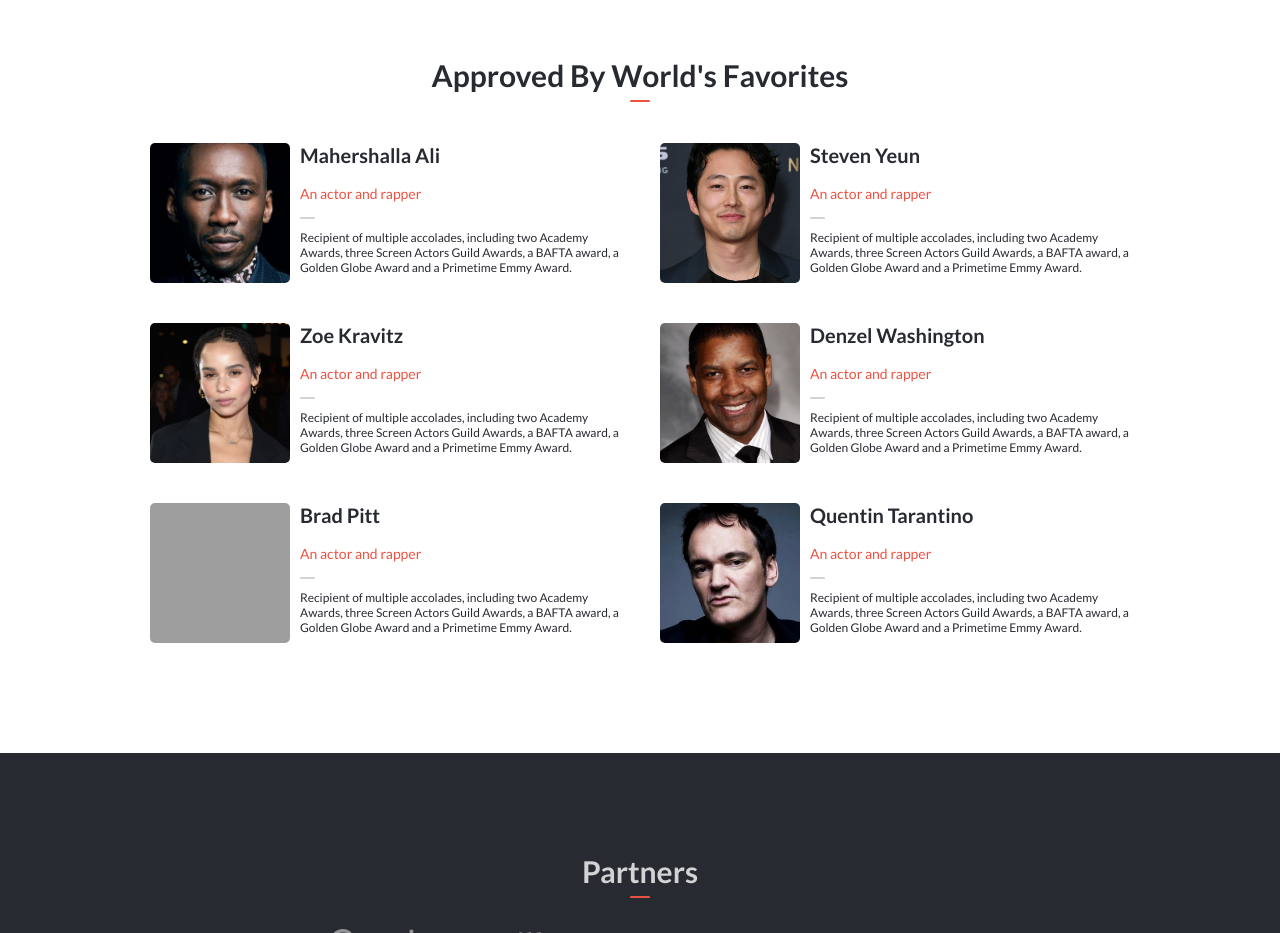
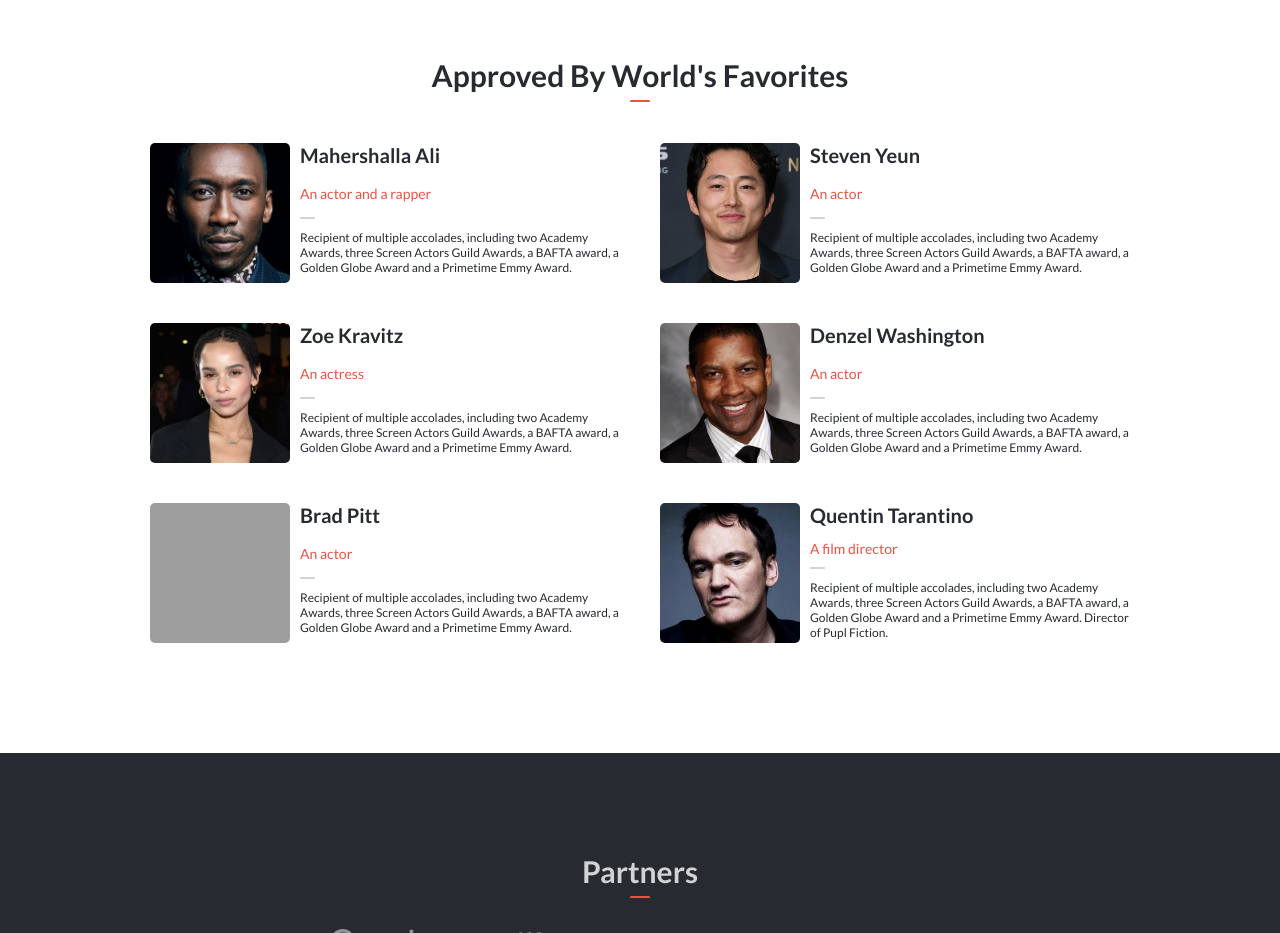
Before and after one commit to anuarshaidenov/LDN-film-fest, a website with bundled scripts: page docs/index.html in a window 1280 px wide. Shown: the part 1400-2333 px from the top of the page. Built offline with nearby package versions, Linux system fonts and the light colour scheme; grey boxes are pictures that could not be loaded; a web font is replaced by a local one.

Commit message:
Display creatives data dynamically

```diff
--- a/docs/index.html
+++ b/docs/index.html
@@ -147,92 +147,7 @@
       <section class="section-creatives">
         <div class="container">
           <h2 class="section-title">Approved by world's favorites</h2>
-          <ul class="creatives-list">
-            <li class="creative-card">
-              <img
-                src="./images/mahershalla.png"
-                alt="Mahershalla Ali picture"
-                class="creative-card__img"
-              />
-              <h3 class="creative-card__name">Mahershalla Ali</h3>
-              <p class="creative-card__role">An actor and rapper</p>
-              <p class="creative-card__description">
-                Recipient of multiple accolades, including two Academy Awards,
-                three Screen Actors Guild Awards, a BAFTA award, a Golden Globe
-                Award and a Primetime Emmy Award.
-              </p>
-            </li>
-            <li class="creative-card">
-              <img
-                src="./images/steven.jpeg"
-                alt="Steven Yeun picture"
-                class="creative-card__img"
-              />
-              <h3 class="creative-card__name">Steven Yeun</h3>
-              <p class="creative-card__role">An actor and rapper</p>
-              <p class="creative-card__description">
-                Recipient of multiple accolades, including two Academy Awards,
-                three Screen Actors Guild Awards, a BAFTA award, a Golden Globe
-                Award and a Primetime Emmy Award.
-              </p>
-            </li>
-            <li class="creative-card">
-              <img
-                src="./images/zoe-kravitz.jpeg"
-                alt="Zoe Kravitz picture"
-                class="creative-card__img"
-              />
-              <h3 class="creative-card__name">Zoe Kravitz</h3>
-              <p class="creative-card__role">An actor and rapper</p>
-              <p class="creative-card__description">
-                Recipient of multiple accolades, including two Academy Awards,
-                three Screen Actors Guild Awards, a BAFTA award, a Golden Globe
-                Award and a Primetime Emmy Award.
-              </p>
-            </li>
-            <li class="creative-card">
-              <img
-                src="./images/denzel.jpeg"
-                alt="Denzel Washington picture"
-                class="creative-card__img"
-              />
-              <h3 class="creative-card__name">Denzel Washington</h3>
-              <p class="creative-card__role">An actor and rapper</p>
-              <p class="creative-card__description">
-                Recipient of multiple accolades, including two Academy Awards,
-                three Screen Actors Guild Awards, a BAFTA award, a Golden Globe
-                Award and a Primetime Emmy Award.
-              </p>
-            </li>
-            <li class="creative-card">
-              <img
-                src="./images/brad-pitt.jpeg"
-                alt="Brad Pitt picture"
-                class="creative-card__img"
-              />
-              <h3 class="creative-card__name">Brad Pitt</h3>
-              <p class="creative-card__role">An actor and rapper</p>
-              <p class="creative-card__description">
-                Recipient of multiple accolades, including two Academy Awards,
-                three Screen Actors Guild Awards, a BAFTA award, a Golden Globe
-                Award and a Primetime Emmy Award.
-              </p>
-            </li>
-            <li class="creative-card">
-              <img
-                src="./images/quentin.jpeg"
-                alt="Quentin Tarantino picture"
-                class="creative-card__img"
-              />
-              <h3 class="creative-card__name">Quentin Tarantino</h3>
-              <p class="creative-card__role">An actor and rapper</p>
-              <p class="creative-card__description">
-                Recipient of multiple accolades, including two Academy Awards,
-                three Screen Actors Guild Awards, a BAFTA award, a Golden Globe
-                Award and a Primetime Emmy Award.
-              </p>
-            </li>
-          </ul>
+          <ul class="creatives-list" id="creatives"></ul>
         </div>
       </section>
       <section class="section-partners">
--- /dev/null
+++ b/docs/js/displayData.js
@@ -0,0 +1,20 @@
+export function displayData(container, data) {
+  data.forEach((entry) => {
+    const markup = `
+  <li class="creative-card">
+  <img
+    src="${entry.img}"
+    alt="${entry.name} picture"
+    class="creative-card__img"
+  />
+  <h3 class="creative-card__name">${entry.name}</h3>
+  <p class="creative-card__role">${entry.role}</p>
+  <p class="creative-card__description">
+    ${entry.description}
+  </p>
+</li>
+  `;
+
+    container.insertAdjacentHTML('beforeend', markup);
+  });
+}
--- a/docs/js/index.js
+++ b/docs/js/index.js
@@ -1,9 +1,58 @@
 import { stickHeader, stickHamburger } from './sticky.js';
 import * as mobileMenu from './mobileMenu.js';
 import { displayCurrentLink } from './currentPage.js';
+import { displayData } from './displayData.js';
 
 const links = document.querySelectorAll('.nav-link a');
 const mobileLinks = document.querySelectorAll('.mobile-menu__nav-link a');
+const creativesContainer = document.getElementById('creatives');
+
+const creatives = [
+  {
+    name: 'Mahershalla Ali',
+    role: 'An actor and a rapper',
+    description:
+      'Recipient of multiple accolades, including two Academy Awards, three Screen Actors Guild Awards, a BAFTA award, a Golden Globe Award and a Primetime Emmy Award.',
+    img: './images/mahershalla.png',
+  },
+  {
+    name: 'Steven Yeun',
+    role: 'An actor',
+    description:
+      'Recipient of multiple accolades, including two Academy Awards, three Screen Actors Guild Awards, a BAFTA award, a Golden Globe Award and a Primetime Emmy Award.',
+    img: './images/steven.jpeg',
+  },
+  {
+    name: 'Zoe Kravitz',
+    role: 'An actress',
+    description:
+      'Recipient of multiple accolades, including two Academy Awards, three Screen Actors Guild Awards, a BAFTA award, a Golden Globe Award and a Primetime Emmy Award.',
+    img: './images/zoe-kravitz.jpeg',
+  },
+  {
+    name: 'Denzel Washington',
+    role: 'An actor',
+    description:
+      'Recipient of multiple accolades, including two Academy Awards, three Screen Actors Guild Awards, a BAFTA award, a Golden Globe Award and a Primetime Emmy Award.',
+    img: './images/denzel.jpeg',
+  },
+  {
+    name: 'Brad Pitt',
+    role: 'An actor',
+    description:
+      'Recipient of multiple accolades, including two Academy Awards, three Screen Actors Guild Awards, a BAFTA award, a Golden Globe Award and a Primetime Emmy Award.',
+    img: './images/brad-pitt.jpeg',
+  },
+  {
+    name: 'Quentin Tarantino',
+    role: 'A film director',
+    description:
+      'Recipient of multiple accolades, including two Academy Awards, three Screen Actors Guild Awards, a BAFTA award, a Golden Globe Award and a Primetime Emmy Award. Director of Pupl Fiction.',
+    img: './images/quentin.jpeg',
+  },
+];
+
+displayData(creativesContainer, creatives);
 
 window.addEventListener('scroll', stickHeader);
 window.addEventListener('scroll', stickHamburger);
--- a/docs/styles/sections/_creatives.scss
+++ b/docs/styles/sections/_creatives.scss
@@ -17,6 +17,10 @@
   display: grid;
   grid-template-columns: repeat(auto-fill, minmax(340px, 1fr));
   grid-gap: 1rem;
+
+  @media (max-width: 360px) {
+    display: block;
+  }
 }
 
 .creative-card {
```
Also changed, not shown: .github/workflows/linters.yml (renamed from workflows/linters.yml), docs/styles/main.css.
